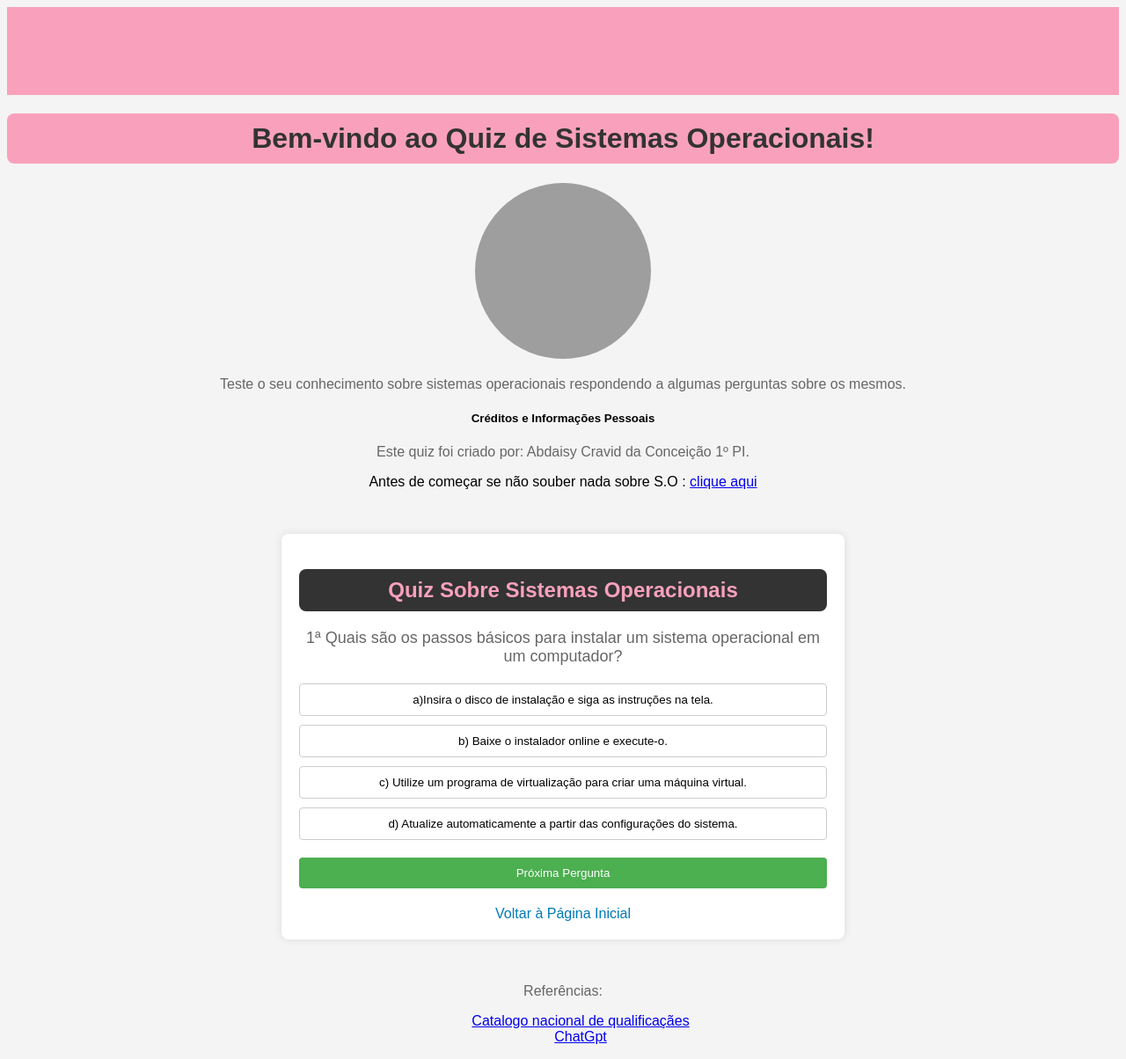
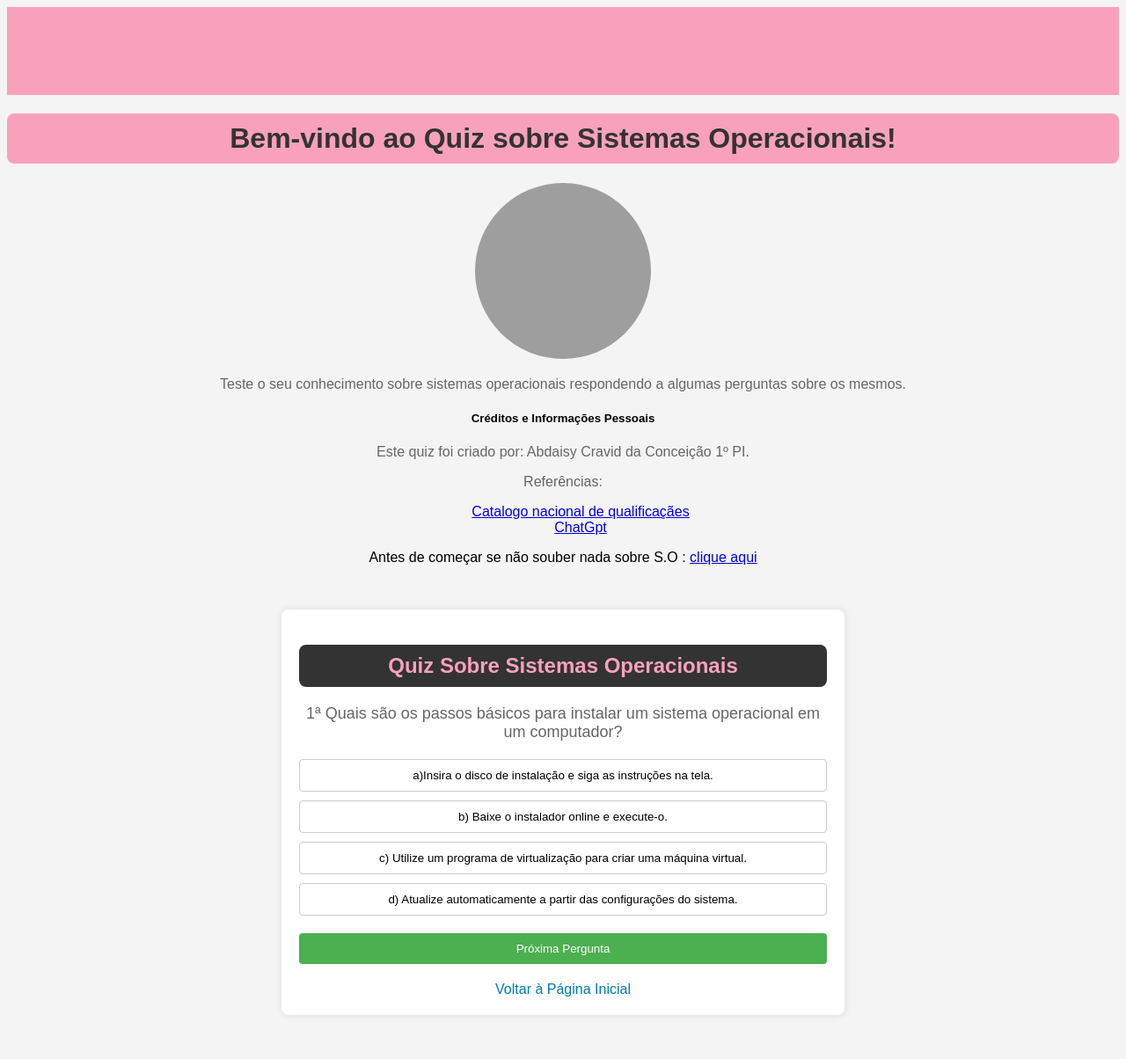
Before and after one commit to deisy321/sistema-operacional, a plain HTML site: page index.html in a window 1280 px wide. Shown: the whole page at 88% size. Drawn offline with Linux system fonts and the light colour scheme; grey boxes are pictures that could not be loaded.

Commit message:
gif e melhoria

```diff
--- a/index.html
+++ b/index.html
@@ -7,12 +7,19 @@
     <title>Quiz de Conhecimento sobre S.O</title>
 </head>
 <body>
-    <div id="start-container"class="homepage"></div>
-        <h1>Bem-vindo ao Quiz de Sistemas Operacionais!</h1>
-        <img src="https://media2.giphy.com/media/CEK6VlVkjTZ5u/200w.webp?cid=ecf05e47ubxhsg5q9tdu8t5vwiepn1gpmnvfcdbui9k54nfb&ep=v1_gifs_related&rid=200w.webp&ct=g" alt="Imagem de Sistemas Operacionais" class="imagemCircular">
+    <div id="start-container" class="homepage"></div>
+    <h1>Bem-vindo ao Quiz sobre Sistemas Operacionais!</h1>
+    <img src="https://media2.giphy.com/media/CEK6VlVkjTZ5u/cid=ecf05e47ubxhsg5q9tdu8vwiepnfcdbui9k54nfb&ep=v/giphy.gif" alt="Imagem de Sistemas Operacionais" class="imagemCircular">
     <p>Teste o seu conhecimento sobre sistemas operacionais respondendo a algumas perguntas sobre os mesmos.</p>
     <h5>Créditos e Informações Pessoais</h5>
     <p>Este quiz foi criado por: Abdaisy Cravid da Conceição 1º PI.</p>
+    <div id="credits-container">
+        <p>Referências:</p>
+        <ul>
+            <a href="https://catalogo.anqep.gov.pt/ufcdDetalhe/779" target="_blank">Catalogo nacional de qualificaçães</a>
+            <br> <a href="https://chat.openai.com/share/fd5ac1d0-653e-4d53-9db1-f9d54e60cccd" target="_blank">ChatGpt</a>
+        </ul>
+    </div>
     Antes de começar se não souber nada sobre S.O :
     <a href="https://chat.openai.com/share/3b01068d-fcba-4f59-b7f5-43336303f4a6">clique aqui</a></p>
     </div>
@@ -27,15 +34,7 @@
         </div>
         <button id="next-btn" class="hide" onclick="checkAnswer()">Próxima Pergunta</button>
         <a href="index.html" class="link-voltar">Voltar à Página Inicial</a>
-
         </div>
-
-    <div id="credits-container">
-        <p>Referências:</p>
-        <ul>
-            <a href="https://catalogo.anqep.gov.pt/ufcdDetalhe/779" target="_blank">Catalogo nacional de qualificaçães</a>
-           <br> <a href="https://chat.openai.com/share/fd5ac1d0-653e-4d53-9db1-f9d54e60cccd" target="_blank">ChatGpt</a>
-        </ul>
     </div>
     <script src="script.js"></script>
 </body>
--- a/script.js
+++ b/script.js
@@ -74,6 +74,7 @@ const questions = [
         ]
     },
 ];
+
 let currentQuestionIndex = 0;
 
 function showQuestion() {
@@ -135,5 +136,5 @@ function startQuiz() {
     showQuestion();
 }
 
-// Inicializa o quiz ao carregar a página
+
 window.onload = startQuiz;
```
Also changed, not shown: style.css (line endings or trailing spaces). Lines whose indentation alone changed are shown as unchanged.
